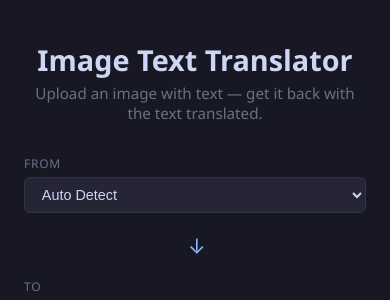
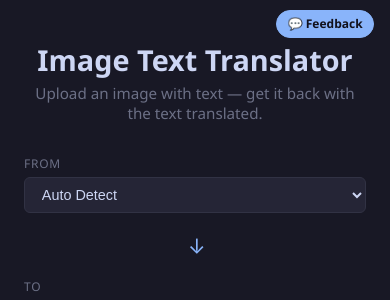
Before and after one commit to myakalrugved20/image_pipeline, a FastAPI app: page / in a window 390 px wide. Shown: the top 300 px of the page. Run offline with FastAPI, Linux system fonts and the light colour scheme; data that the repository does not hold is empty; some libraries are stand-ins or nearby versions.

Commit message:
Add persistent Feedback button linking to Google Form
Fixed top-right button visible across all phases (upload, select, review, editor, export). Opens the feedback Google Form in a new tab.

Co-Authored-By: Claude Opus 4.6 (1M context) <noreply@anthropic.com>

```diff
--- a/static/style.css
+++ b/static/style.css
@@ -25,6 +25,22 @@ body {
 }
 
 .hidden { display: none !important; }
+
+/* ══════════════════════════════════════════════════════════════════════════
+   FEEDBACK BUTTON (fixed, visible on every phase)
+   ══════════════════════════════════════════════════════════════════════════ */
+#feedback-btn {
+  position: fixed; top: 0.6rem; right: 1rem; z-index: 1200;
+  background: var(--accent); color: #11111b;
+  padding: 0.4rem 0.85rem; border-radius: 20px;
+  font-size: 0.82rem; font-weight: 600; text-decoration: none;
+  border: 1px solid var(--accent);
+  transition: transform 0.15s, filter 0.15s;
+}
+#feedback-btn:hover { filter: brightness(1.1); transform: translateY(-1px); }
+@media (max-width: 600px) {
+  #feedback-btn { font-size: 0.75rem; padding: 0.3rem 0.65rem; }
+}
 
 /* ══════════════════════════════════════════════════════════════════════════
    STEPPER BAR
--- a/templates/index.html
+++ b/templates/index.html
@@ -8,6 +8,15 @@
   <script src="https://cdnjs.cloudflare.com/ajax/libs/fabric.js/5.3.1/fabric.min.js"></script>
 </head>
 <body>
+
+  <!-- ═══════════════════════════════════════════════════════════════════
+       FEEDBACK BUTTON (persistent across all phases)
+       ═══════════════════════════════════════════════════════════════════ -->
+  <a id="feedback-btn"
+     href="https://docs.google.com/forms/d/e/1FAIpQLSf5xFrV3sPtUDvMGGM4ll8JrEhqOcyqCBf8HszIA1GmE4tmbg/viewform"
+     target="_blank" rel="noopener">
+    &#128172; Feedback
+  </a>
 
   <!-- ═══════════════════════════════════════════════════════════════════
        STEPPER BAR
```
Also changed, not shown: requirements.txt (line endings or trailing spaces).
